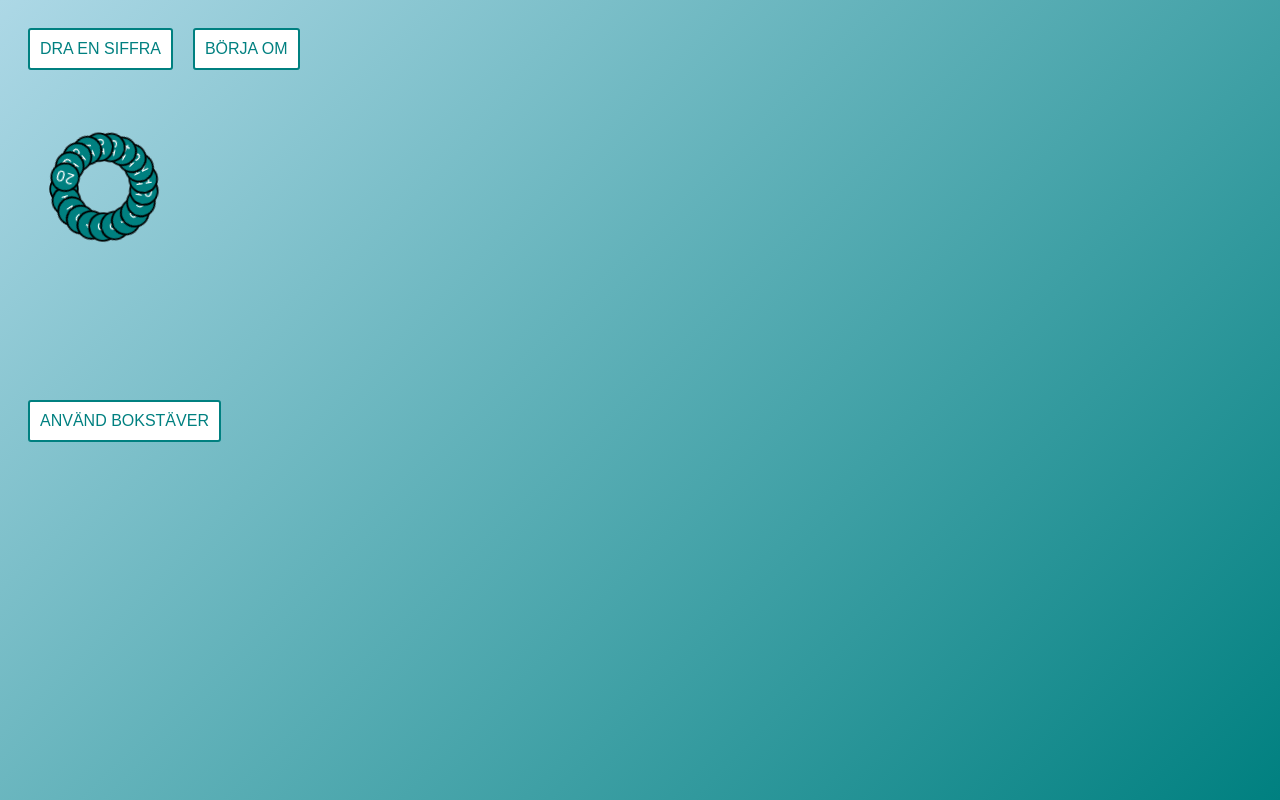
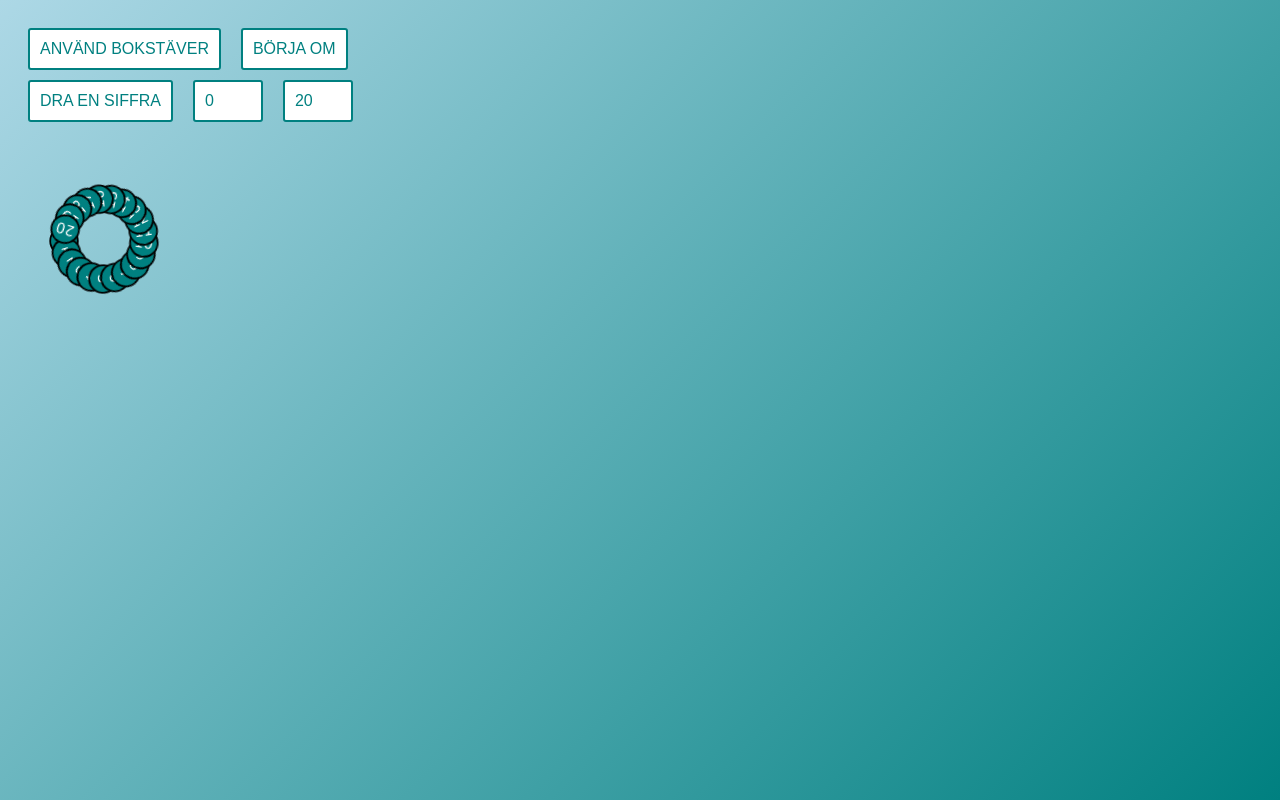
Before and after one commit to CarlRosell/bingo, a React app: page / in a window 1280 px wide. Built offline with nearby package versions, Linux system fonts and the light colour scheme; a web font is replaced by a local one.

Commit message:
Add ability to change the number range from the UI

```diff
--- a/src/App.css
+++ b/src/App.css
@@ -10,38 +10,3 @@ html {
 *::after {
   box-sizing: border-box;
 }
-
-button {
-  text-transform: uppercase;
-  border: 2px solid teal;
-  padding: 10px;
-  margin-right: 20px;
-  margin-bottom: 10px;
-  border-radius: 3px;
-  background: white;
-  color: teal;
-  font-size: 16px;
-}
-
-button[disabled] {
-  opacity: 0.6;
-}
-
-@keyframes example {
-  from {
-    transform: rotate(0deg) translateX(40px);
-  }
-  to {
-    transform: rotate(360deg) translateX(40px);
-  }
-}
-
-.ball {
-  transition: all 1s;
-  position: absolute;
-}
-
-.animate {
-  transform: rotate(0deg) translateX(40px);
-  animation: example linear 2s infinite;
-}
--- /dev/null
+++ b/src/Bingo.css
@@ -0,0 +1,39 @@
+button,
+input {
+  text-transform: uppercase;
+  border: 2px solid teal;
+  padding: 10px;
+  margin-right: 20px;
+  margin-bottom: 10px;
+  border-radius: 3px;
+  background: white;
+  color: teal;
+  font-size: 16px;
+}
+
+button[disabled] {
+  opacity: 0.6;
+}
+
+input {
+  width: 70px;
+}
+
+@keyframes example {
+  from {
+    transform: rotate(0deg) translateX(40px);
+  }
+  to {
+    transform: rotate(360deg) translateX(40px);
+  }
+}
+
+.ball {
+  transition: all 1s;
+  position: absolute;
+}
+
+.animate {
+  transform: rotate(0deg) translateX(40px);
+  animation: example linear 2s infinite;
+}
--- a/src/Bingo.js
+++ b/src/Bingo.js
@@ -1,89 +1,128 @@
 import React from 'react';
-import { render } from 'react-dom';
 import shuffleArray from './shuffleArray';
-import './App.css';
+import createRange from './createRange';
+import './Bingo.css';
 
 const LINE_HEIGHT = 30;
 
-const PICK_DURATION = 0;
+const CHARS = [...'ABCDEFGHIJKLMNOPQRSTUVWXYZÅÄÖ'].map(
+  a => `${a}${a.toLowerCase()}`
+);
 
-const generateInitialState = chars => ({
-  availableChars: shuffleArray([...chars]),
+const generateInitialState = (firstNumber, lastNumber, isNumeric) => {
+  const chars = isNumeric ? createRange(firstNumber, lastNumber) : CHARS;
+  return {
+    chars,
+    shuffledChars: shuffleArray([...chars]),
     usedChars: [],
     currentChar: null,
-  picking: false
-});
+    firstNumber,
+    lastNumber,
+    isNumeric
+  };
+};
 
 export default class Bingo extends React.Component {
   constructor(props) {
     super(props);
-    this.state = generateInitialState(props.chars);
+    this.state = generateInitialState(0, 20, true);
   }
 
   pickLetter = () => {
-    const { availableChars, usedChars, currentChar } = this.state;
-    this.setState(
-      {
-        picking: true,
+    this.setState(s => {
+      const { shuffledChars, usedChars, currentChar } = s;
+      const [newCurrentChar, ...newshuffledChars] = shuffledChars;
+      return {
         usedChars: [...usedChars, currentChar].filter(a => a !== null),
-        currentChar: null
-      },
-      () => {
-        if (availableChars.length > 0) {
-          setTimeout(() => {
-            const [newCurrentChar, ...newavailableChars] = availableChars;
-            this.setState({
-              picking: false,
         currentChar: newCurrentChar,
-              availableChars: newavailableChars
+        shuffledChars: newshuffledChars
+      };
     });
-          }, PICK_DURATION);
-        }
-      }
+  };
+
+  reset = () => {
+    this.setState(s =>
+      generateInitialState(s.firstNumber, s.lastNumber, s.isNumeric)
     );
   };
 
-  componentWillReceiveProps(newProps) {
-    this.setState(generateInitialState(newProps.chars));
+  updateFirstNumber = numberString => {
+    const number = parseInt(numberString, 10);
+    this.setState(s =>
+      generateInitialState(number, s.lastNumber, s.isNumeric)
+    );
+  };
+
+  updateLastNumber = numberString => {
+    const number = parseInt(numberString, 10);
+    this.setState(s =>
+      generateInitialState(s.firstNumber, number, s.isNumeric)
+    );
+  };
+
+  toggleIsNumeric = () => {
+    this.setState(s =>
+      generateInitialState(s.firstNumber, s.lastNumber, !s.isNumeric)
+    );
   }
 
-  reset = () => {
-    this.setState(generateInitialState(this.props.chars));
-  };
-
   render() {
-    const { chars, isNumeric } = this.props;
-    const { currentChar, usedChars, picking } = this.state;
+    const {
+      chars,
+      currentChar,
+      usedChars,
+      firstNumber,
+      lastNumber,
+      isNumeric
+    } = this.state;
     return (
       <div>
-        <button disabled={picking} onClick={this.pickLetter}>
+        <button onClick={this.toggleIsNumeric}>Använd {isNumeric ? 'bokstäver' : 'siffror'}</button>
+        <button onClick={this.reset}>Börja om</button>
+        <div>
+          <button
+            disabled={chars.length === usedChars.length}
+            onClick={this.pickLetter}
+          >
             Dra en {isNumeric ? 'siffra' : 'bokstav'}
           </button>
-        <button onClick={this.reset}>Börja om</button>
+          {isNumeric && (
+            <span>
+              <input
+                type="number"
+                onChange={e => this.updateFirstNumber(e.target.value)}
+                value={firstNumber}
+              />
+              <input
+                type="number"
+                onChange={e => this.updateLastNumber(e.target.value)}
+                value={`${lastNumber}`}
+              />
+            </span>
+          )}
+
           <div style={{ position: 'relative' }}>
-          {chars.map((letter, index) => {
-            const usedIndex = usedChars.indexOf(letter);
+            {chars.map((char, index) => {
+              const usedIndex = usedChars.indexOf(char);
               return (
                 <div
-                key={letter}
+                  key={char}
                   className={
-                  currentChar === letter || usedIndex >= 0 ? (
-                    'ball'
-                  ) : (
-                    'ball animate'
-                  )
+                    currentChar === char || usedIndex >= 0
+                      ? 'ball'
+                      : 'ball animate'
                   }
                   style={{
                     animationDelay: `${2 / chars.length * index}s`,
-                  width: currentChar === letter ? '150px' : '30px',
+                    width: currentChar === char ? '150px' : '30px',
                     left:
                       usedIndex >= 0
                         ? '90%'
-                      : currentChar === letter ? '40%' : '5%',
+                        : currentChar === char ? '40%' : '5%',
                     top:
                       usedIndex >= 0
                         ? `${usedIndex * LINE_HEIGHT}px`
-                      : currentChar === letter ? '50px' : `${LINE_HEIGHT * 3}px`
+                        : currentChar === char ? '50px' : `${LINE_HEIGHT * 3}px`
                   }}
                 >
                   <svg viewBox="0 0 50 50">
@@ -106,7 +145,7 @@ export default class Bingo extends React.Component {
                         fontSize="1.5em"
                         dy=".35em"
                       >
-                      {letter}
+                        {char}
                       </text>
                     </g>
                   </svg>
@@ -115,6 +154,7 @@ export default class Bingo extends React.Component {
             })}
           </div>
         </div>
+      </div>
     );
   }
 }
--- a/src/createRange.js
+++ b/src/createRange.js
@@ -1,4 +1,6 @@
-export default (one, two) => {
-  const [first, last] = [one, two].sort();
+const sortNumbers = (a, b) => a - b;
+
+export default (a, b) => {
+  const [first, last] = [a, b].sort(sortNumbers);
   return Array.from(new Array(last - first + 1), (val, index) => index + first);
 };
--- a/src/index.js
+++ b/src/index.js
@@ -1,13 +1,7 @@
 import React from 'react';
 import { render } from 'react-dom';
 import Bingo from './Bingo';
-import createRange from './createRange';
-
-const NUMBERS = createRange(0, 20);
-
-const CHARS = [...'ABCDEFGHIJKLMNOPQRSTUVWXYZÅÄÖ'].map(
-  a => `${a}${a.toLowerCase()}`
-);
+import './App.css';
 
 class App extends React.Component {
   constructor(props) {
@@ -16,16 +10,9 @@ class App extends React.Component {
   }
 
   render() {
-    const { numeric } = this.state;
     return (
       <div>
-        <Bingo chars={numeric ? NUMBERS : CHARS} isNumeric={numeric} />
-        <button
-          style={{ position: 'absolute', top: '400px' }}
-          onClick={() => this.setState(state => ({ numeric: !state.numeric }))}
-        >
-          Använd {numeric ? 'bokstäver' : 'siffror'}
-        </button>
+        <Bingo />
       </div>
     );
   }
--- a/src/shuffleArray.js
+++ b/src/shuffleArray.js
@@ -6,7 +6,10 @@ export default o => {
   for (
     let j, x, i = o.length;
     i;
-    j = parseInt(Math.random() * i), x = o[--i], o[i] = o[j], o[j] = x
+    j = parseInt(Math.random() * i, 10),
+      x = o[--i],
+      o[i] = o[j],
+      o[j] = x
   );
   return o;
 };
```
Lines whose indentation alone changed are shown as unchanged.
